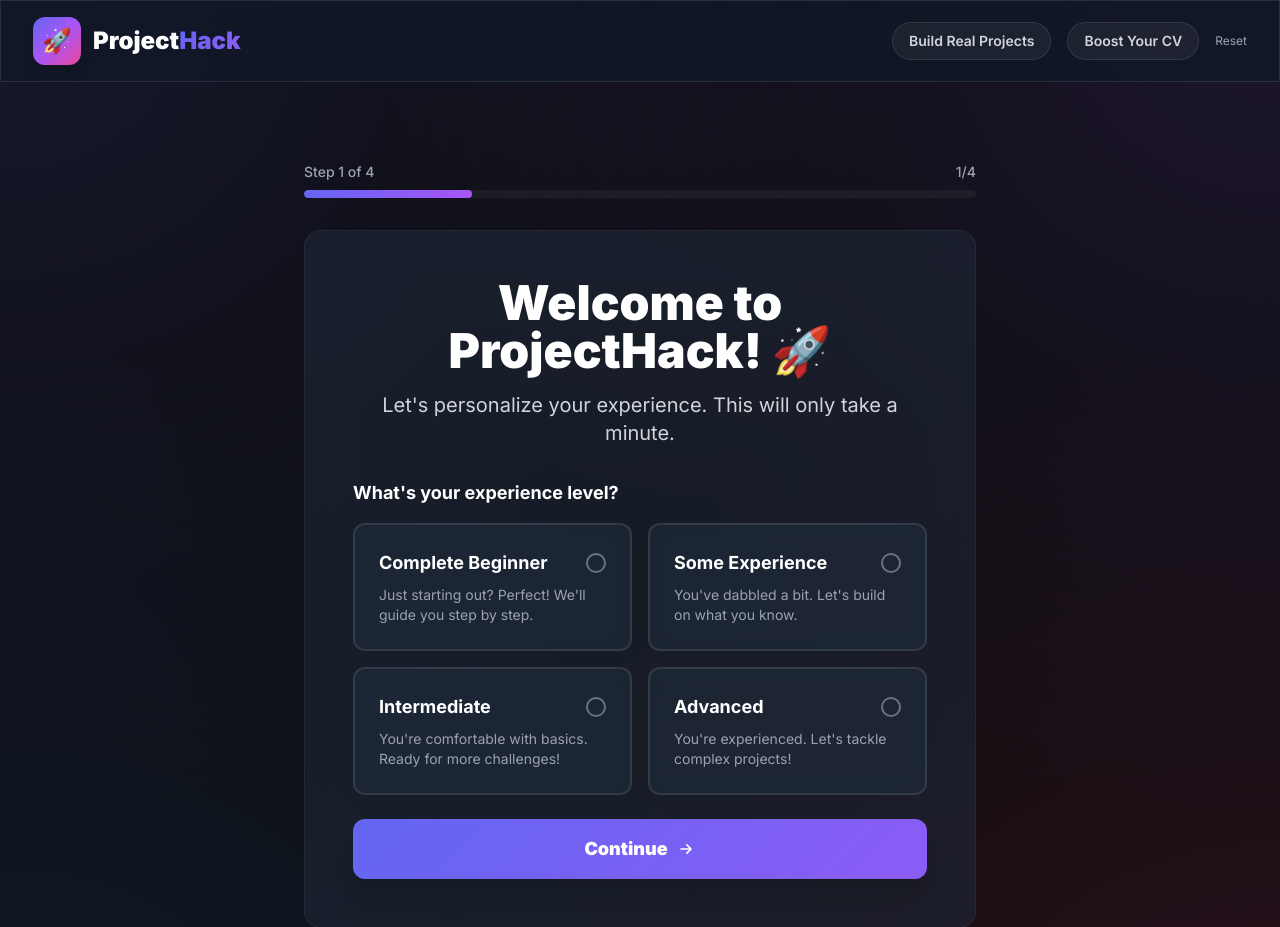
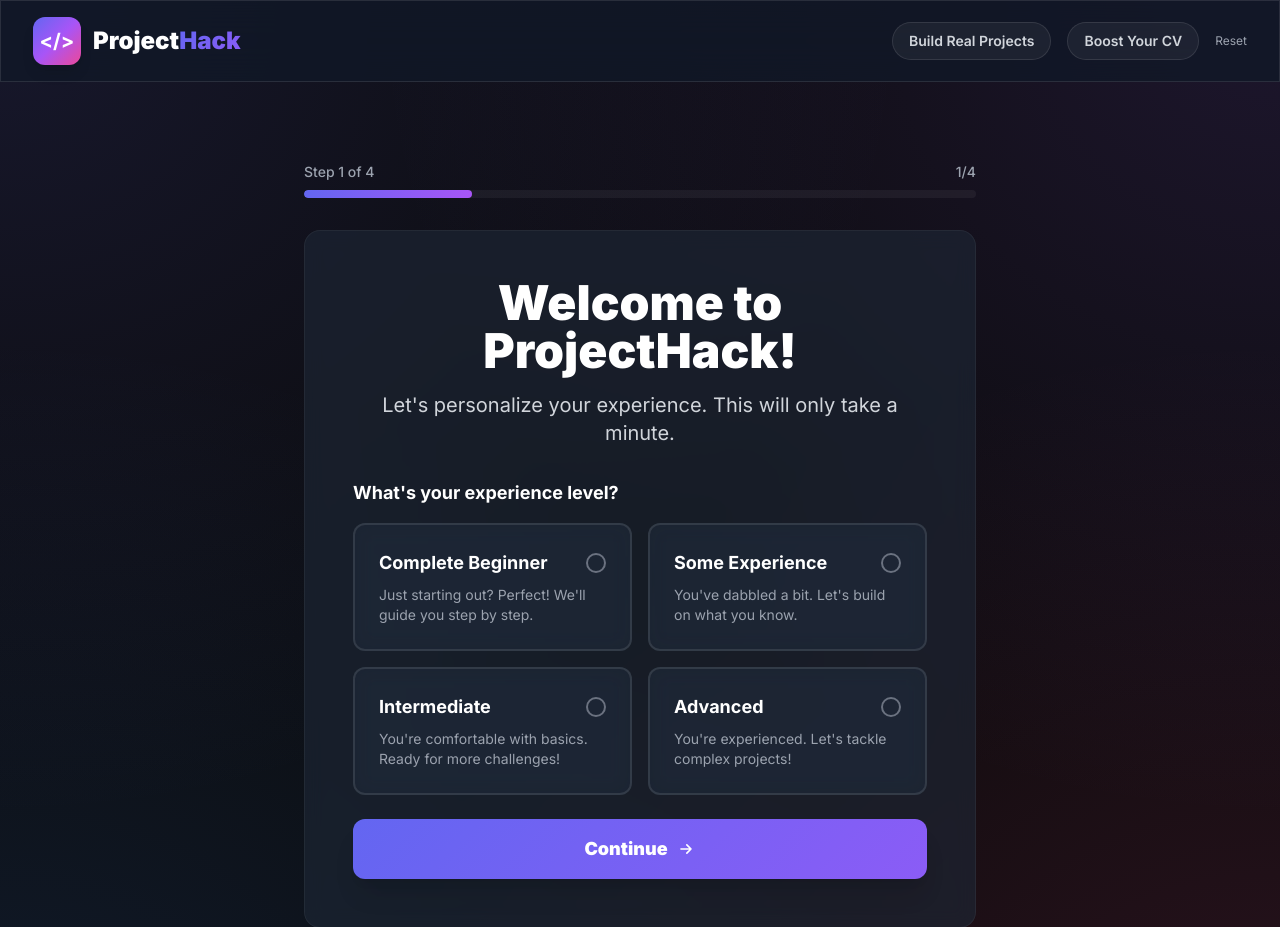
Before and after one commit to elokwentnie/ProjectHack, a Django app: page /onboarding/ in a window 1280 px wide. Shown: the top 927 px of the page. Run offline with Django 4.2, Linux system fonts and the light colour scheme; data comes from the database, SQL or seed files in the repository; some libraries are stand-ins or nearby versions.

Commit message:
Updated icons

```diff
--- a/templates/base.html
+++ b/templates/base.html
@@ -1,9 +1,11 @@
+{% load static %}
 <!DOCTYPE html>
 <html lang="en">
 <head>
     <meta charset="UTF-8">
     <meta name="viewport" content="width=device-width, initial-scale=1.0">
     <title>{% block title %}ProjectHack - Build Real Projects for Your CV{% endblock %}</title>
+    <link rel="icon" type="image/svg+xml" href="{% static 'images/favicon.svg' %}">
     <script src="https://cdn.tailwindcss.com"></script>
     <link rel="preconnect" href="https://fonts.googleapis.com">
     <link rel="preconnect" href="https://fonts.gstatic.com" crossorigin>
@@ -211,7 +213,7 @@
             <div class="flex justify-between items-center h-20">
                 <div class="flex items-center space-x-3 group">
                     <div class="w-12 h-12 bg-gradient-to-br from-indigo-500 via-purple-500 to-pink-500 rounded-xl flex items-center justify-center shadow-lg glow group-hover:scale-110 transition-transform duration-300">
-                        <span class="text-2xl">🚀</span>
+                        <span class="text-xl font-bold text-white">&lt;/&gt;</span>
                     </div>
                     <a href="{% url 'projects:home' %}" class="text-2xl font-black">
                         <span class="text-white">Project</span><span class="gradient-text">Hack</span>
--- a/templates/projects/home.html
+++ b/templates/projects/home.html
@@ -173,7 +173,7 @@
             <p class="text-white font-semibold text-sm">Complete and get CV-ready summary</p>
         </div>
         <div class="glass-light rounded-xl p-5 border border-cyan-500/20 card-hover">
-            <div class="text-4xl mb-3">🚀</div>
+            <div class="text-4xl mb-3">📤</div>
             <p class="text-white font-semibold text-sm">Share on GitHub and LinkedIn!</p>
         </div>
     </div>
--- a/templates/projects/onboarding/experience.html
+++ b/templates/projects/onboarding/experience.html
@@ -23,7 +23,7 @@
         <div class="glass-light rounded-2xl p-8 md:p-12 text-center">
             <div class="mb-8">
                 <h1 class="text-4xl md:text-5xl font-black text-white mb-4 gradient-text-animated">
-                    Welcome to ProjectHack! 🚀
+                    Welcome to ProjectHack!
                 </h1>
                 <p class="text-xl text-gray-300">
                     Let's personalize your experience. This will only take a minute.
--- a/templates/projects/project_summary.html
+++ b/templates/projects/project_summary.html
@@ -120,7 +120,7 @@
     <!-- Next Steps -->
     <div class="glass rounded-2xl shadow-2xl border border-white/10 p-8 md:p-10 animate-fade-in-up">
         <h3 class="text-2xl font-black text-white mb-6 flex items-center">
-            <span class="w-10 h-10 bg-gradient-to-br from-cyan-500 to-blue-500 rounded-xl flex items-center justify-center text-white font-bold mr-4 shadow-lg glow">🚀</span>
+            <span class="w-10 h-10 bg-gradient-to-br from-cyan-500 to-blue-500 rounded-xl flex items-center justify-center text-white font-bold mr-4 shadow-lg glow">💡</span>
             What's Next?
         </h3>
         <div class="grid md:grid-cols-2 gap-4 mb-8">
```
Also changed, not shown: projecthack/settings.py (+14 -1 lines).
